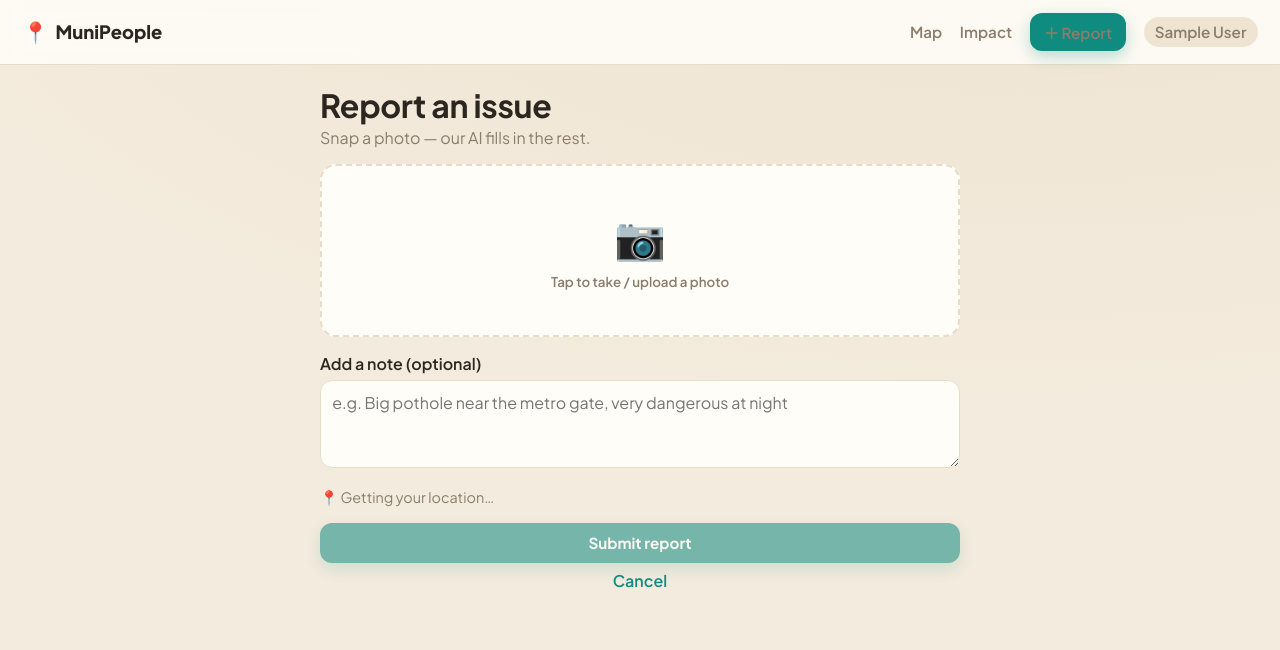
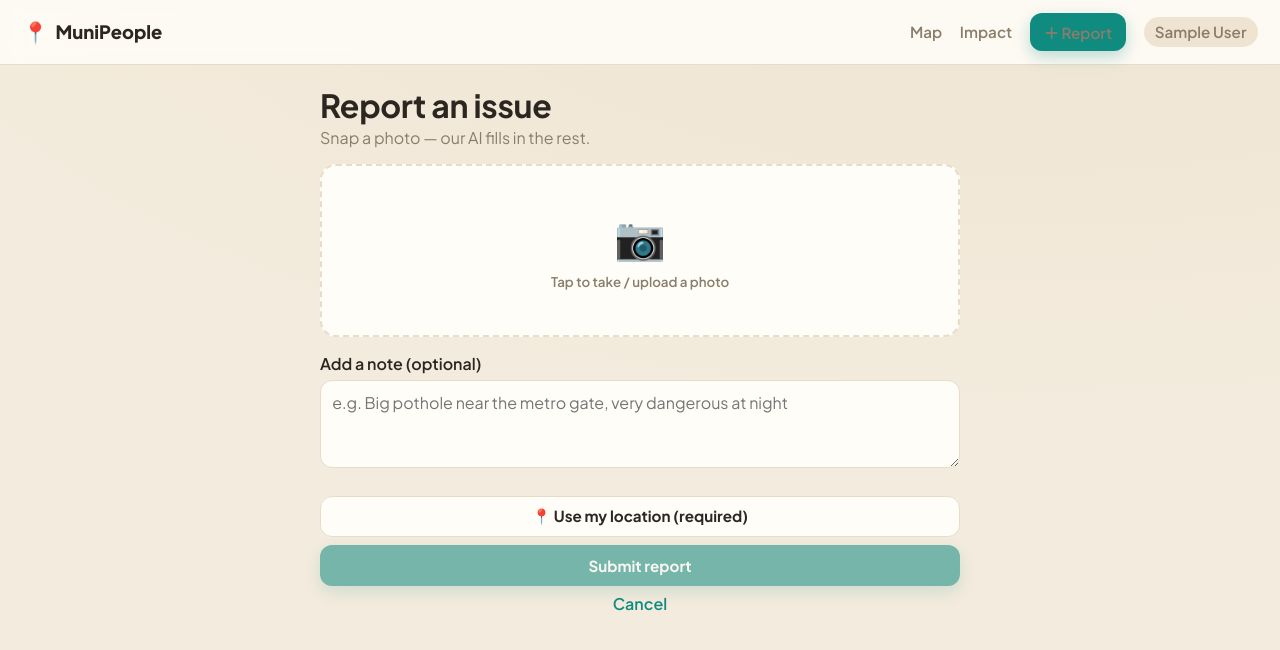
Before and after one commit to AdityaDevShi/Junk, a React (Vite) app in the folder frontend/: page /report in a window 1280 px wide. Shown: the top 650 px of the page. Built offline with nearby package versions, Linux system fonts and the light colour scheme; no server answers; the database is empty; sample sign-in values are in the browser's storage.

Commit message:
fix: search icon prefix + require location on every report
- Search box: magnifier is now a fixed prefix icon (cursor/text starts after it)
- Reporting now requires a location (gesture-gated 'Use my location'); submit blocked without it

Co-Authored-By: Claude Opus 4.8 <noreply@anthropic.com>

```diff
--- a/frontend/src/index.css
+++ b/frontend/src/index.css
@@ -1015,6 +1015,15 @@ a.user-chip:hover {
 }
 .search-input {
   margin-bottom: 0;
+  padding-left: 2.4rem;
+}
+.search-icon {
+  position: absolute;
+  left: 0.85rem;
+  top: 50%;
+  transform: translateY(-50%);
+  pointer-events: none;
+  opacity: 0.7;
 }
 .search-suggestions {
   position: absolute;
--- a/frontend/src/pages/HomePage.tsx
+++ b/frontend/src/pages/HomePage.tsx
@@ -131,9 +131,10 @@ export default function HomePage() {
 
       {view === "map" && (
         <div className="map-search">
+          <span className="search-icon">🔍</span>
           <input
             className="input search-input"
-            placeholder="🔍 Search a place (e.g. Indiranagar, or Mumbai)…"
+            placeholder="Search a place (e.g. Indiranagar, or Mumbai)…"
             value={searchQuery}
             onChange={(e) => setSearchQuery(e.target.value)}
           />
--- a/frontend/src/pages/ReportPage.tsx
+++ b/frontend/src/pages/ReportPage.tsx
@@ -25,10 +25,6 @@ export default function ReportPage() {
   const [phase, setPhase] = useState<Phase>("capture");
   const [error, setError] = useState<string | null>(null);
   const [result, setResult] = useState<ReportResult | null>(null);
-
-  useEffect(() => {
-    void grabLocation();
-  }, []);
 
   // Celebrate a successful report.
   useEffect(() => {
@@ -77,6 +73,10 @@ export default function ReportPage() {
   async function submit() {
     if (!base64) {
       setError("Please add a photo first.");
+      return;
+    }
+    if (!location) {
+      setError("Location is required — tap “Use my location” below.");
       return;
     }
     if (!user) return;
@@ -242,24 +242,28 @@ export default function ReportPage() {
         />
       </div>
 
-      <div className="loc-line">
-        {locating
-          ? "📍 Getting your location…"
-          : location
-          ? `📍 ${location.address ?? `${location.lat.toFixed(4)}, ${location.lng.toFixed(4)}`}`
-          : "📍 Location unavailable"}
-        {!locating && (
+      {location ? (
+        <div className="loc-line">
+          📍 {location.address ?? `${location.lat.toFixed(4)}, ${location.lng.toFixed(4)}`}
           <button className="link-btn" onClick={() => void grabLocation()}>
-            refresh
+            update
           </button>
-        )}
-      </div>
+        </div>
+      ) : (
+        <button
+          className="btn btn-ghost btn-block"
+          disabled={locating}
+          onClick={() => void grabLocation()}
+        >
+          {locating ? "Getting location…" : "📍 Use my location (required)"}
+        </button>
+      )}
 
       {error && <div className="error-box">{error}</div>}
 
       <button
         className="btn btn-primary btn-block"
-        disabled={!base64}
+        disabled={!base64 || !location}
         onClick={() => void submit()}
       >
         Submit report
```
